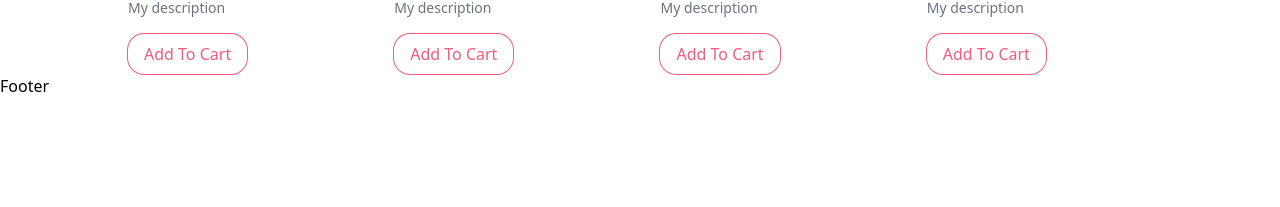
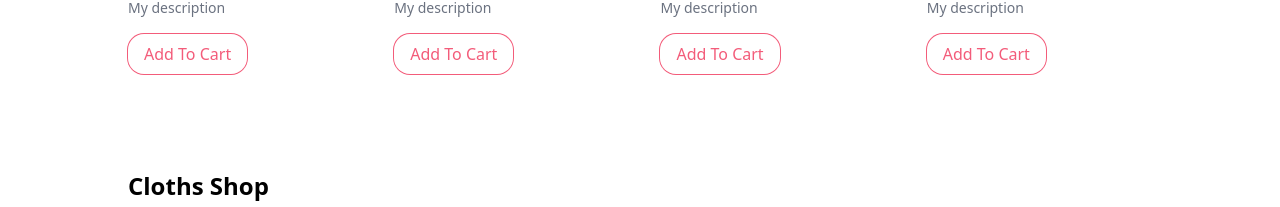
Before and after one commit to deimosdev343/clothes-shop, a Next.js app: page / in a window 1280 px wide. Shown: the part 2598-2805 px from the top of the page. Before the commit the page ends 2696 px from the top, so only its background shows below. Built offline with nearby package versions, Linux system fonts and the light colour scheme.

Commit message:
struct footter

```diff
--- a/src/app/page.tsx
+++ b/src/app/page.tsx
@@ -2,6 +2,7 @@ import ProductList from "@/components/ProductList";
 import Slider from "@/components/Slider";
 import CategoryList from "@/components/CategoryList";
 import Image from "next/image";
+import Footer from "@/components/Footer";
 
 export default function Home() {
   return <div className="">
@@ -17,6 +18,9 @@ export default function Home() {
       <div className="mt-24 px-4 md:px-8 lg:px-16 xl:px-32 2xl:px-64">
         <h1 className="text-2xl font-bold">New Products</h1>
         <ProductList/>
+      </div>
+      <div className="mt-24 px-4 md:px-8 lg:px-16 xl:px-32 2xl:px-64">
+        <Footer/>
       </div>
     </div>
 
--- a/src/components/Footer.tsx
+++ b/src/components/Footer.tsx
@@ -1,8 +1,29 @@
+import Link from 'next/link'
 import React from 'react'
 
 const Footer = () => {
   return (
-    <div>Footer</div>
+    <div>
+      <div>
+
+      </div>
+      <div>
+        <div className='w-1/4'>
+          <Link href='/'>
+            <div className='text-2xl font-extrabold'>Cloths Shop</div>
+          </Link>
+        </div>
+        <div className='w-1/2'>
+
+        </div>
+        <div className='w-1/4'>
+
+        </div>
+      </div>
+      <div>
+
+      </div>
+    </div>
   )
 }
 
```
